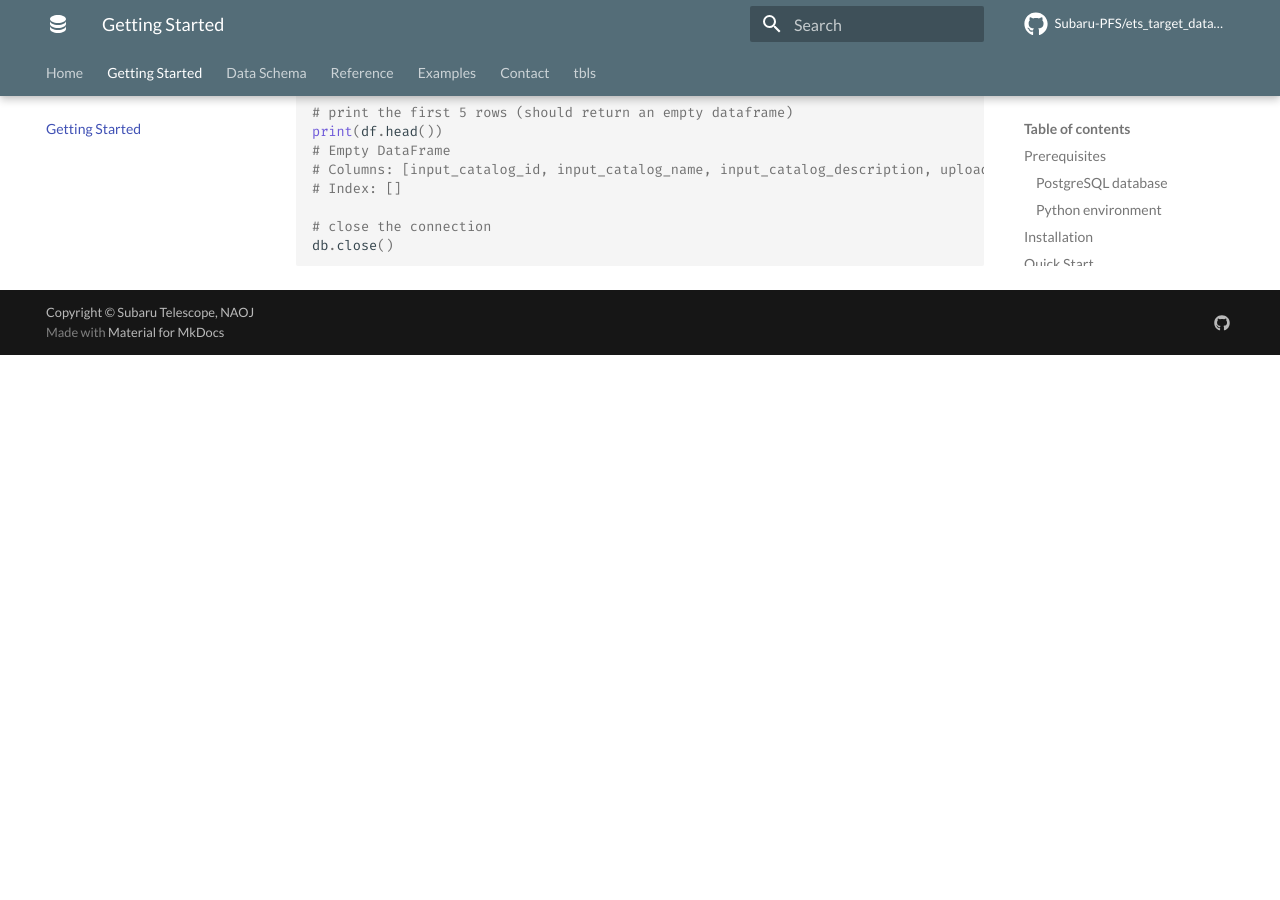
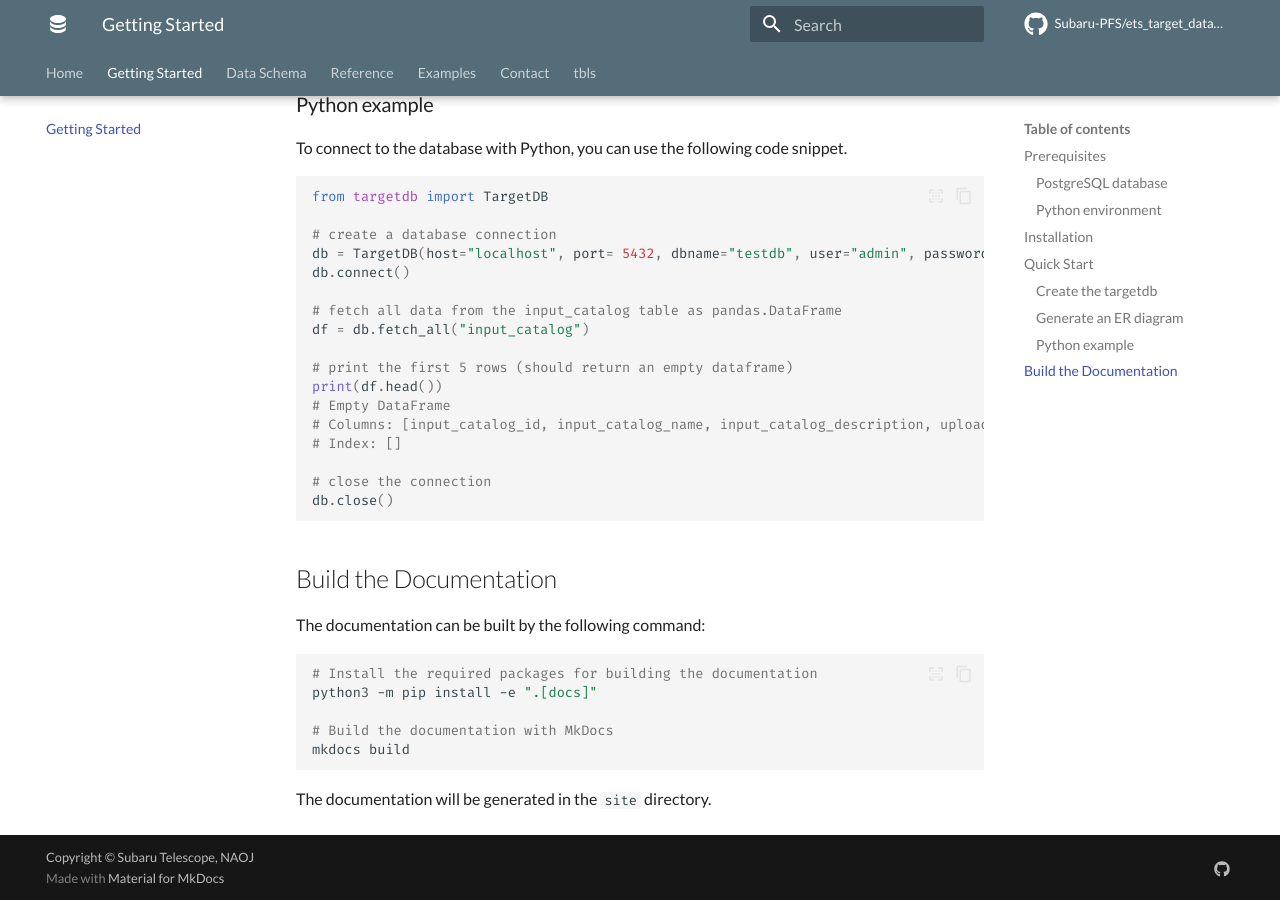
Before and after one commit to Subaru-PFS/ets_target_database, an MkDocs documentation site: the page built from docs/getting_started.md, in a window 1280 px wide and 900 px high, scrolled down 3182 px. Built offline with MkDocs 1.6.1 and Material for MkDocs 9.7.7, drawn with Linux system fonts in a browser that asks for light colours; plug-ins that fetch from the network failed and are left out; comment, search, counter and statistics services are not loaded; before the commit the page ends 3537 px from its top, so only the background shows below that; some of the changed text lies outside the part shown.

Commit message:
add typer and doc deps in readme, building doc in document

````diff
--- a/docs/getting_started.md
+++ b/docs/getting_started.md
@@ -31,8 +31,16 @@
 | [tabulate](https://pypi.org/project/tabulate/)                         |   0.9.0 |
 | [alembic](https://alembic.sqlalchemy.org/en/latest/)                   |  1.13.1 |
 | [pyarrow](https://arrow.apache.org/docs/python/)                       |  15.0.2 |
+| [Typer](https://typer.tiangolo.com/)                                   |  0.12.3 |
 
 If you are using Python 3.10 or earlier, you may need to install [tomli](https://github.com/hukkin/tomli) package.
+
+For building the documentation, the following packages are required.
+
+| Package                                                         | Version |
+|-----------------------------------------------------------------|--------:|
+| [MkDocs](https://www.mkdocs.org/)                               |   1.5.3 |
+| [mkdocs-material](https://squidfunk.github.io/mkdocs-material/) |  9.5.18 |
 
 Additionally, the following tools may be useful for testing and development.
 
@@ -134,3 +142,17 @@
 # close the connection
 db.close()
 ```
+
+## Build the Documentation
+
+The documentation can be built by the following command:
+
+```bash
+# Install the required packages for building the documentation
+python3 -m pip install -e ".[docs]"
+
+# Build the documentation with MkDocs
+mkdocs build
+```
+
+The documentation will be generated in the `site` directory.
--- a/pyproject.toml
+++ b/pyproject.toml
@@ -7,7 +7,6 @@
 dependencies = [
     "alembic",
     "astropy",
-    # "ipython",
     "loguru",
     "numpy",
     "pandas",
````
Also changed, not shown: README.md (+11 -0 lines).
